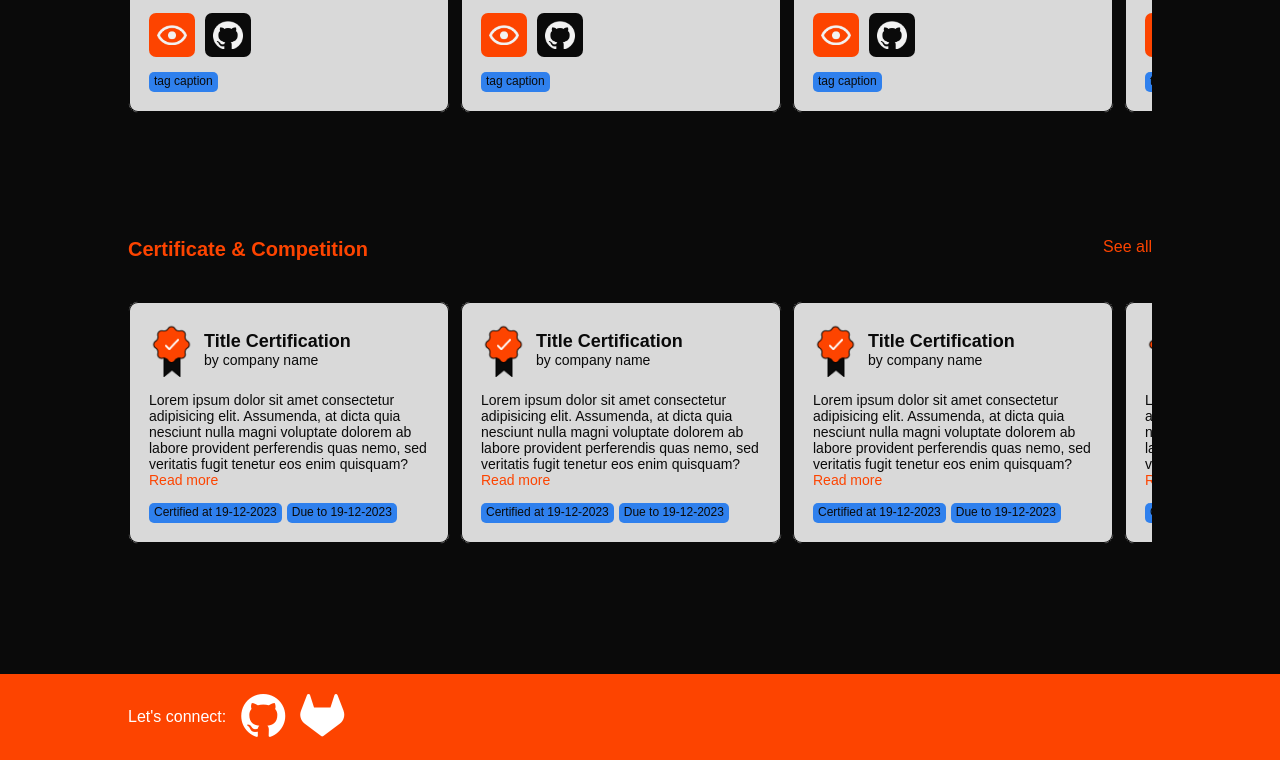
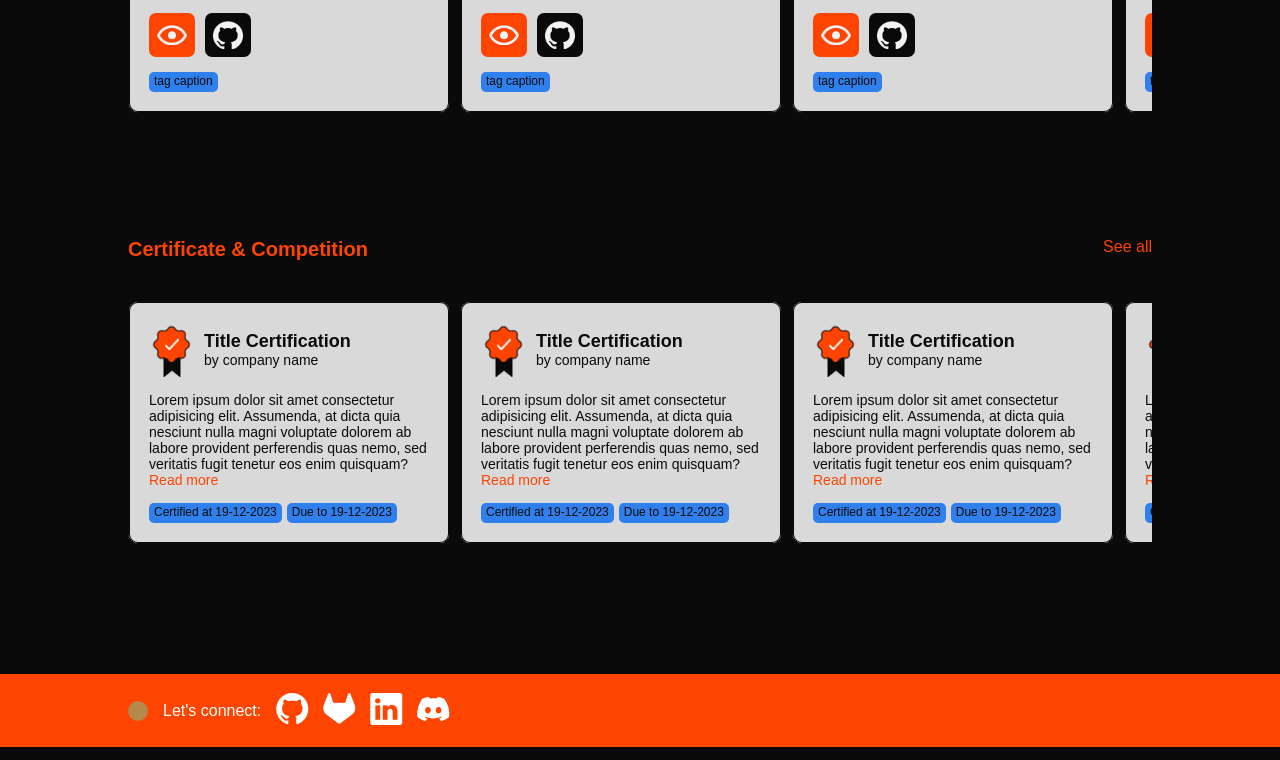
Before and after one commit to Aramdhann/personal-web, a Vue app: page / in a window 1280 px wide. Shown: the part 1057-1817 px from the top of the page. Built offline with nearby package versions, Linux system fonts and the light colour scheme; a web font is replaced by a local one.

Commit message:
create footer component

```diff
--- a/src/components/FooterItem.vue
+++ b/src/components/FooterItem.vue
@@ -3,20 +3,27 @@
 <template>
   <div class="footer">
     <div class="container">
+      <div class="circle-1"><div class="circle-2"></div></div>
       <p>Let's connect:</p>
       <div class="footer-icon">
-        <a href="">
+        <a href="https://github.com/Aramdhann" target="_blank">
           <i class="bi bi-github"></i>
         </a>
-        <a href="">
+        <a href="https://gitlab.com/Aramdhann" target="_blank">
           <i class="bi bi-gitlab"></i>
+        </a>
+        <a href="https://www.linkedin.com/in/mochraditya" target="_blank">
+          <i class="bi bi-linkedin"></i>
+        </a>
+        <a href="https://discord.com/users/455921717513289750" target="_blank">
+          <i class="bi bi-discord"></i>
         </a>
       </div>
     </div>
   </div>
 </template>
 
-<style>
+<style scoped>
 .footer {
   display: flex;
   padding: 18px 0;
@@ -35,7 +42,7 @@
 }
 
 .footer-icon i {
-  font-size: 44px;
+  font-size: 32px;
   color: white;
   transition: 0.2s ease-out;
 }
```
